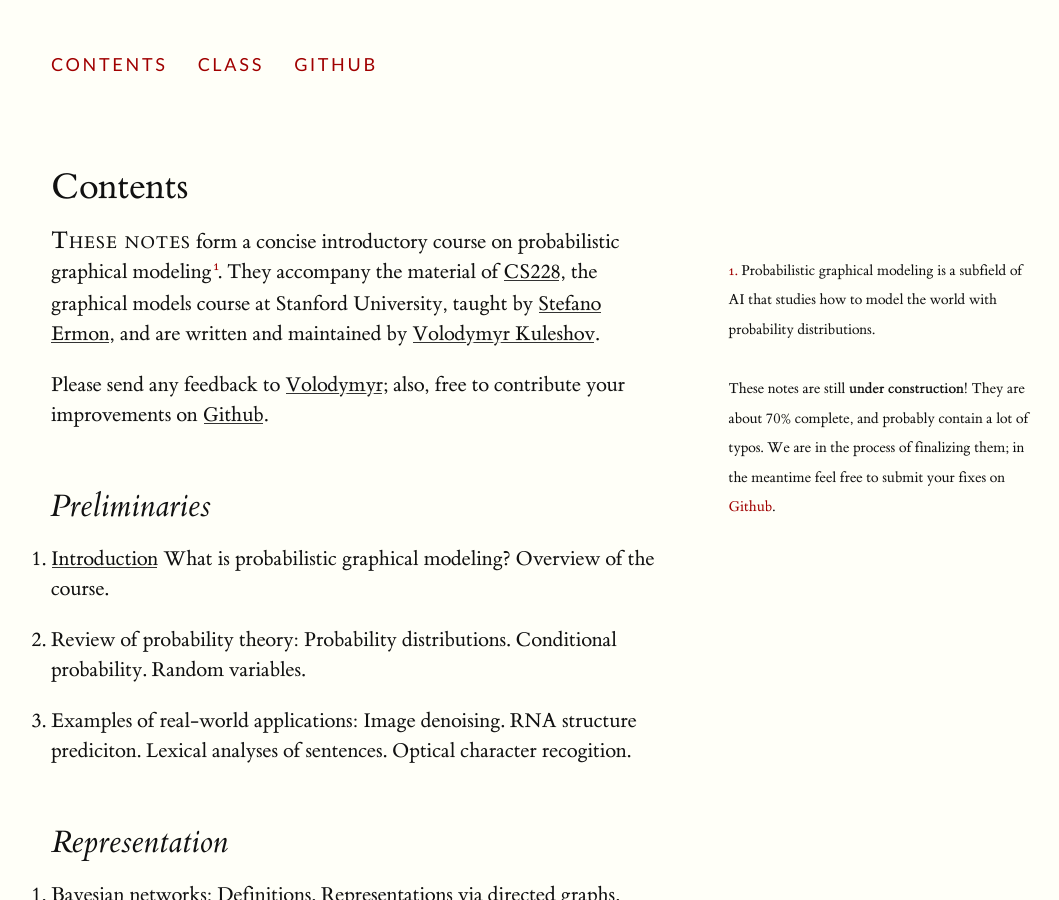
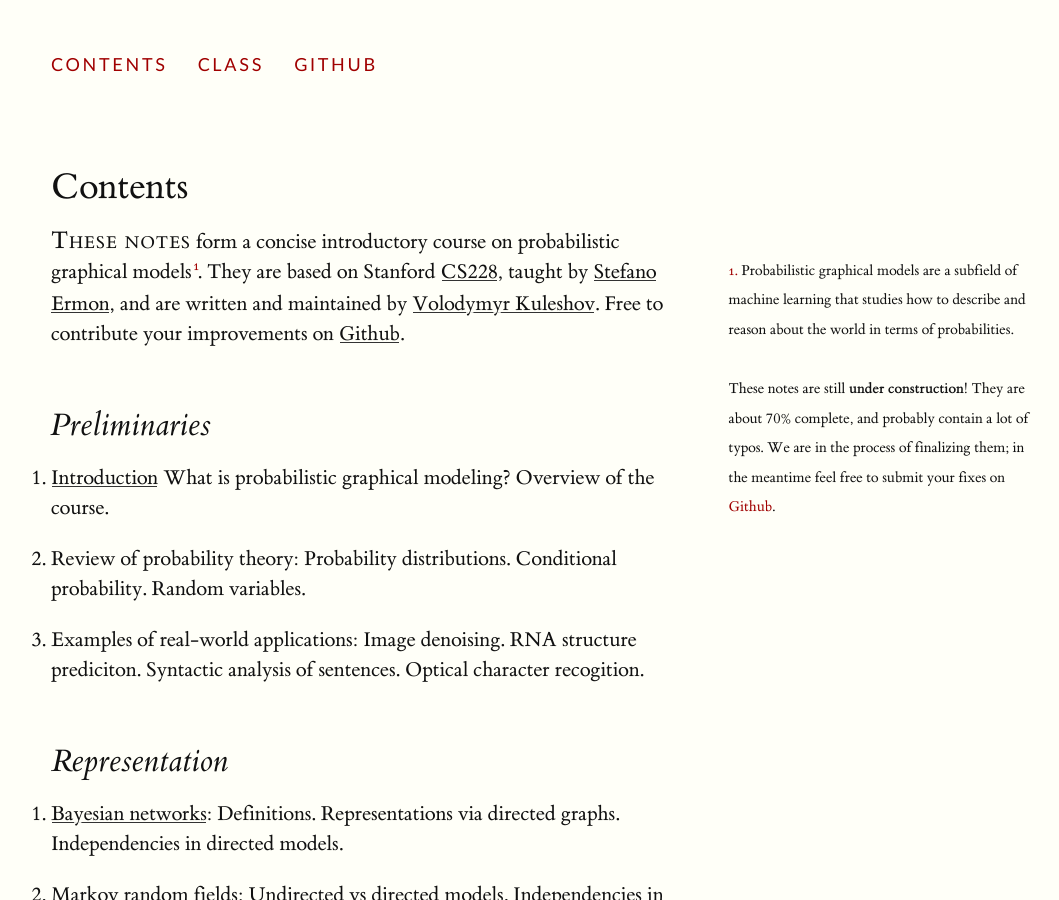
Before and after one commit to ermongroup/cs228-notes, a Jekyll site: the page built from index.md, in a window 1280 px wide and 900 px high. Shown: the whole window, without its empty margins (109-1168 px from the left). Built offline with Jekyll 4.4.1, drawn with Linux system fonts in a browser that asks for light colours.

Commit message:
edit main page

```diff
--- a/index.md
+++ b/index.md
@@ -2,13 +2,12 @@
 layout: post
 title: Contents
 ---
-{% newthought 'These notes'%} form a concise introductory course on probabilistic graphical modeling{% sidenote 1 'Probabilistic graphical modeling is a subfield of AI that studies how to model the world with probability distributions.'%}.
-They accompany the material of [CS228](http://cs.stanford.edu/~ermon/cs228/index.html), the graphical models course at Stanford University, taught by [Stefano Ermon](http://cs.stanford.edu/~ermon/), and are written and maintained by [Volodymyr Kuleshov](http://www.stanford.edu/~kuleshov).
-
+{% newthought 'These notes'%} form a concise introductory course on probabilistic graphical models{% sidenote 1 'Probabilistic graphical models are a subfield of machine learning that studies how to describe and reason about the world in terms of probabilities.'%}.
+They are based on Stanford [CS228](http://cs.stanford.edu/~ermon/cs228/index.html), taught by [Stefano Ermon](http://cs.stanford.edu/~ermon/), and are written and maintained by [Volodymyr Kuleshov](http://www.stanford.edu/~kuleshov).
 {% marginnote 'mn-id-whatever' 'These notes are still **under construction**!
 They are about 70% complete, and probably contain a lot of typos.
 We are in the process of finalizing them; in the meantime feel free to submit your fixes on [Github](https://github.com/kuleshov/cs228-notes).'%}
-Please send any feedback to [Volodymyr](http://www.stanford.edu/~kuleshov); also, free to contribute your improvements on [Github](https://github.com/kuleshov/cs228-notes).
+Free to contribute your improvements on [Github](https://github.com/kuleshov/cs228-notes).
 
 ## Preliminaries
 
@@ -16,7 +15,7 @@ Please send any feedback to [Volodymyr](http://www.stanford.edu/~kuleshov); also
 
 2. Review of probability theory: Probability distributions. Conditional probability. Random variables.
 
-2. Examples of real-world applications: Image denoising. RNA structure prediciton. Lexical analyses of sentences. Optical character recogition.
+2. Examples of real-world applications: Image denoising. RNA structure prediciton. Syntactic analysis of sentences. Optical character recogition.
 
 ## Representation
 
```
